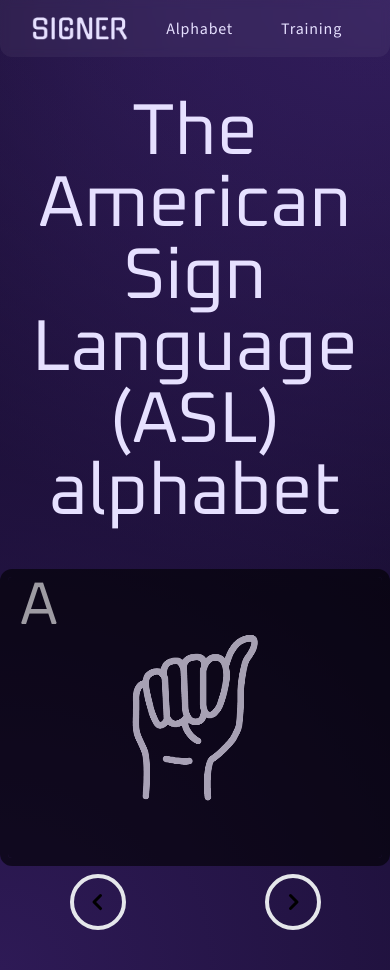
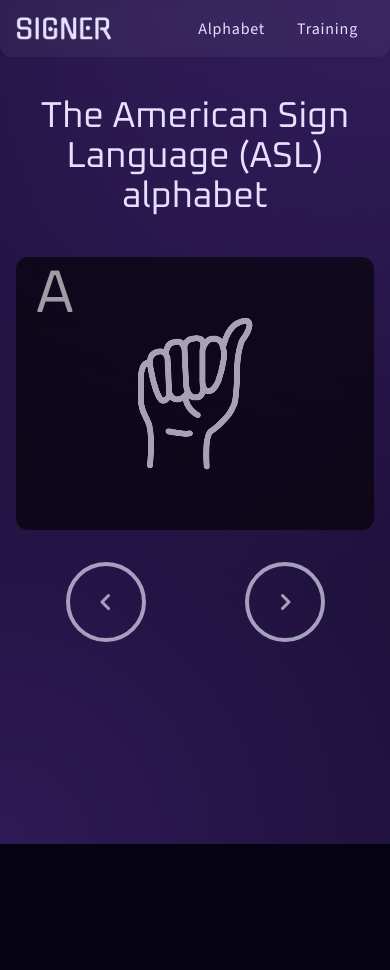
Before and after one commit to anttiromppanen/sign-language-teacher, a Next.js app: page /alphabet in a window 390 px wide. After the commit the page ends 844 px from the top, so only its background shows below. Built offline with nearby package versions, Linux system fonts and the light colour scheme.

Commit message:
ui update

```diff
--- a/src/app/alphabet/page.tsx
+++ b/src/app/alphabet/page.tsx
@@ -2,8 +2,8 @@ import GestureSlideshow from "@/components/GestureSlideshow";
 
 function Alphabet() {
 	return (
-		<main className="flex flex-col items-center justify-center max-w-[1500px] mx-auto text-center py-10">
-			<h1 className="text-7xl text-foreground mb-10 font-alice">
+		<main className="flex flex-col items-center justify-center px-4 max-w-[1500px] mx-auto py-10 text-center">
+			<h1 className="text-4xl text-foreground mb-10 font-alice md:text-7xl">
 				The American Sign Language (ASL) alphabet
 			</h1>
 			<GestureSlideshow />
--- a/src/app/layout.tsx
+++ b/src/app/layout.tsx
@@ -18,7 +18,7 @@ const oxanium = Oxanium({
 });
 
 export const metadata: Metadata = {
-	title: "Sign Language Teacher",
+	title: "Sign Language Teacher - Signer",
 	description: "Learn the alphabet in American Sign Language",
 };
 
--- a/src/app/page.tsx
+++ b/src/app/page.tsx
@@ -16,7 +16,7 @@ function FirstSection() {
 	return (
 		<div className="w-full items-center justify-center flex h-[calc(100vh-64px)] gap-x-4 px-8 max-w-[1560px] mx-auto">
 			<div className="flex flex-col justify-center md:items-center gap-y-8 md:text-center rounded-xl">
-				<motion.h1 className="text-7xl md:text-9xl font-oxanium sticky top-0 text-white rounded-lg font-semibold">
+				<h1 className="text-7xl md:text-9xl font-oxanium sticky top-0 text-white rounded-lg font-semibold">
 					{!showTyped && <span className="block">Hands-On AI Learning</span>}
 					{showTyped && (
 						<ReactTyped
@@ -25,7 +25,7 @@ function FirstSection() {
 							startDelay={0}
 						/>
 					)}
-				</motion.h1>
+				</h1>
 				<div className="text-left md:max-w-[600px] xl:max-w-[1000px]">
 					<motion.p className="font-source_sans text-lg sm:text-xl text-text-primary md:text-2xl">
 						Turn your camera into a personal sign language tutor. Our AI-powered
@@ -35,14 +35,14 @@ function FirstSection() {
 						anytime.
 					</motion.p>
 				</div>
-				<motion.div className="py-4 px-6">
+				<div className="py-4 px-6">
 					<Link
 						href="/training"
 						className="font-source_sans py-4 px-6 rounded-xl bg-highlight text-xl text-white"
 					>
 						Start training
 					</Link>
-				</motion.div>
+				</div>
 			</div>
 		</div>
 	);
@@ -68,7 +68,7 @@ export default function Home() {
 					{/* Optional fallback image */}
 					Your browser does not support the video tag.
 				</motion.video>
-				<motion.div className="w-full h-full bg-background opacity-80 bg-radial-gradient absolute top-0 left-0 -z-10" />
+				<div className="w-full h-full bg-background opacity-80 bg-radial-gradient absolute top-0 left-0 -z-10" />
 			</div>
 			<FirstSection />
 		</div>
--- a/src/components/Appbar/page.tsx
+++ b/src/components/Appbar/page.tsx
@@ -4,11 +4,11 @@ import logoImg from "../../../public/img/logo.png";
 
 function Appbar() {
 	return (
-		<div className="py-4 px-8 lg:px-6 flex justify-between w-full items-center bg-white/5 backdrop-blur-sm text-text-primary max-w-[1500px] mx-auto rounded-b-xl">
+		<div className="py-4 px-4 lg:px-6 flex justify-between w-full items-center bg-white/5 backdrop-blur-sm text-text-primary max-w-[1500px] mx-auto rounded-b-xl sm:px-8">
 			<Link href="/" className="">
 				<Image src={logoImg} alt="Signer logo" className="h-auto w-24" />
 			</Link>
-			<ul className="flex gap-x-4">
+			<ul className="flex sm:gap-x-4">
 				<li>
 					<Link
 						href="/alphabet"
--- a/src/components/GestureSlideshow/Buttons.tsx
+++ b/src/components/GestureSlideshow/Buttons.tsx
@@ -1,5 +1,5 @@
 import { ChevronLeftIcon, ChevronRightIcon } from "@heroicons/react/16/solid";
-import { ReactNode, useCallback, useEffect } from "react";
+import { type ReactNode, useCallback, useEffect } from "react";
 
 function SlideshowButton({
 	handleClick,
@@ -13,8 +13,9 @@ function SlideshowButton({
 			type="button"
 			onClick={handleClick}
 			className="
-      rounded-full size-14 border-foreground border-4 text-foreground text-xl focus-within:outline-2 flex items-center justify-center
-      hover:bg-foreground hover:text-white select-none focus-visible:-border--secondary-purple focus-visible:outline-0"
+      rounded-full size-20 border-text-secondary border-4 text-text-secondary text-xl focus-within:outline-2 flex items-center justify-center
+      hover:bg-background hover:border-text-primary hover:text-text-primary select-none focus-visible:-border--secondary-purple focus-visible:outline-0
+			"
 		>
 			{children}
 		</button>
@@ -41,10 +42,7 @@ function Buttons({ handlePrevImg, handleNextImg }: ButtonsProps) {
 	}, [handleKeyDown]);
 
 	return (
-		<div
-			aria-label="buttons for previous and next image"
-			className="flex justify-around md:justify-between w-full md:absolute mt-2 md:mt-0 md:left-0 md:top-1/2 md:-translate-y-1/2"
-		>
+		<div className="flex justify-around md:justify-between w-full md:absolute mt-8 md:mt-0 md:left-0 md:top-1/2 md:-translate-y-1/2">
 			<SlideshowButton handleClick={handlePrevImg}>
 				<ChevronLeftIcon className="size-8" />
 			</SlideshowButton>
--- a/src/components/GestureSlideshow/index.tsx
+++ b/src/components/GestureSlideshow/index.tsx
@@ -1,7 +1,7 @@
 "use client";
 
+import { useState } from "react";
 import { getImageByCharacterArray } from "@/utils/getImageByCharacter";
-import { useState } from "react";
 import Buttons from "./Buttons";
 import SlideshowItem from "./SlideshowItem";
 
@@ -25,7 +25,7 @@ function GestureSlideshow() {
 	};
 
 	return (
-		<section className="relative md:px-20 w-fit overflow-hidden">
+		<section className="relative md:px-32 w-fit overflow-hidden">
 			<div className="overflow-hidden">
 				<SlideshowItem
 					imgIndex={imgIndex}
```
